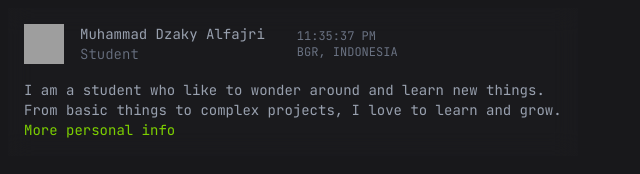
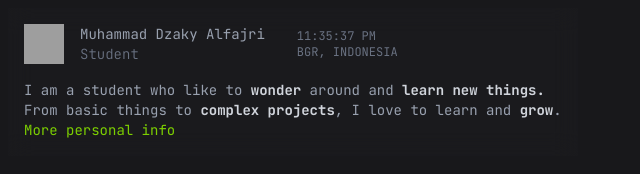
Before and after one commit to Anonymous69-indo/First-Project, a website: page Third-Project/index.html in a window 1280 px wide. Shown: the whole page, without its empty margins (0-640 px from the left). Drawn offline with nearby package versions, Linux system fonts and the light colour scheme; grey boxes are pictures that could not be loaded.

Commit message:
menyimpan perubahan lokal

```diff
--- a/Third-Project/index.html
+++ b/Third-Project/index.html
@@ -19,9 +19,10 @@
   </head>
   <body class="bg-zinc-900">
     <section
-      class="size-fit bg-zinc-800/20 m-2 p-4 backdrop-blur-md flex flex-col gap-4 text-gray-400"
+      class="size-fit bg-zinc-800/20 m-2 p-4 backdrop-blur-md flex flex-col gap-4"
       id="Personal-Information"
     >
+    <div id="first-section" class="flex flex-col gap-4 text-gray-400">
       <div class="flex items-center">
         <div id="navbar-profile" class="flex items-center space-x-4">
           <img
@@ -44,13 +45,13 @@
       </div>
       <div id="quote" class="text-sm text-wrap text-justify font-normal">
         <p>
-          I am a student who like to wonder around and learn new things.<br />
-          From basic things to complex projects, I love to learn and grow.
+          I am a student who like to <span class="text-gray-300 font-bold">wonder</span> around and <span class="text-gray-300 font-bold">learn new things.</span><br />
+          From basic things to <span class="text-gray-300 font-bold">complex projects</span>, I love to learn and <span class="text-gray-300 font-bold">grow</span>.
         </p>
         <a href="#" id="more-info" data-value="More personal info" class="text-lime-500 hover:underline">More personal info</a>
       </div>
+    </div>
     </section>
-    <script src="https://cdn.jsdelivr.net/npm/@tailwindcss/browser@4"></script>
     <script>
       // Update current time every second
       const currentTimeElement = document.getElementById("current-time");
```
